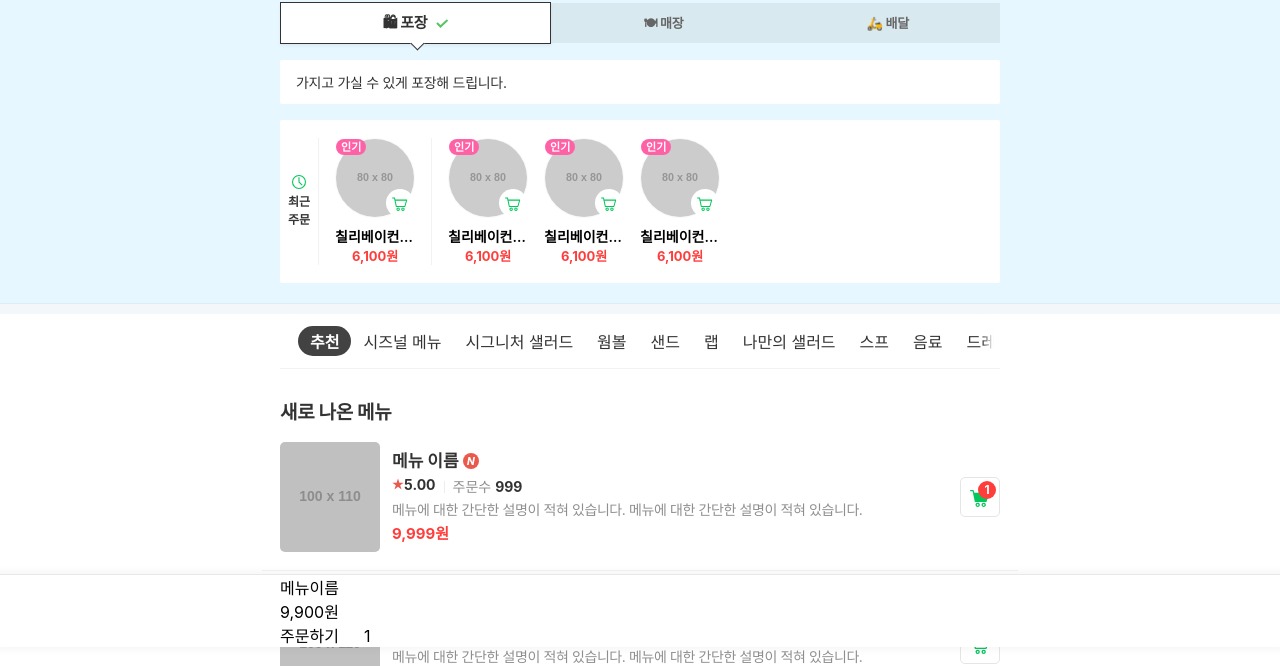
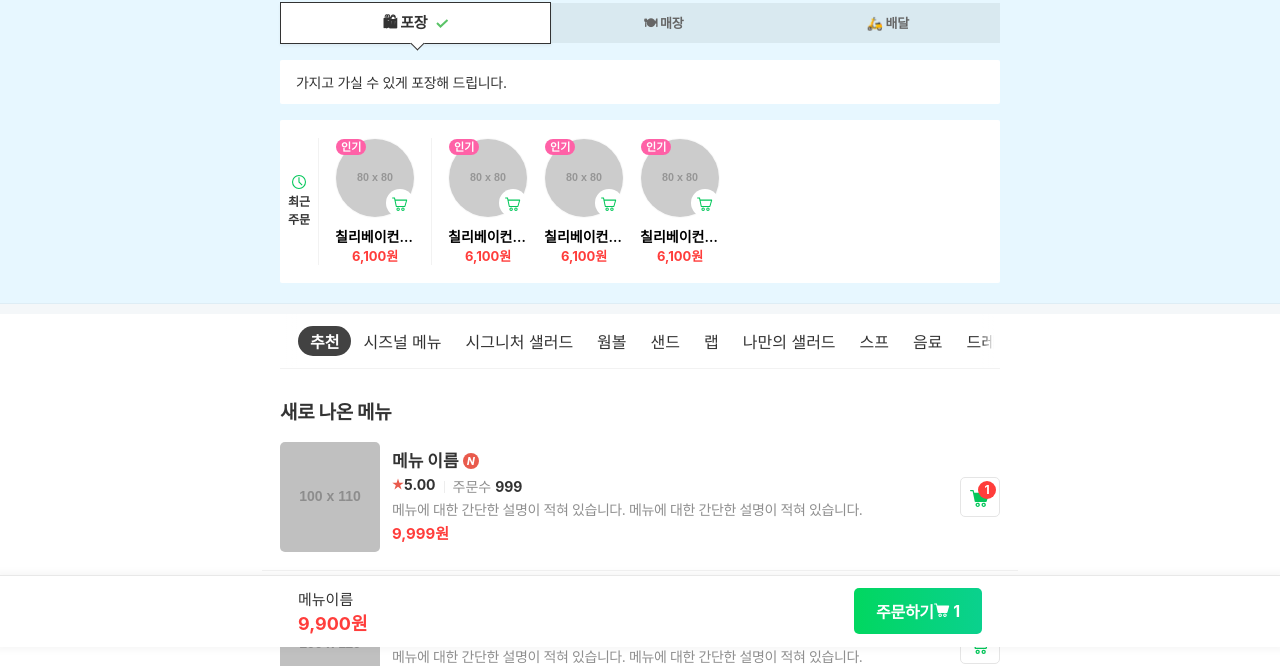
Before and after one commit to seo-png/naver-order-page, a plain HTML site: page docs/index.html in a window 1280 px wide. Shown: the part 153-819 px from the top of the page. Drawn offline with Linux system fonts and the light colour scheme; placeholder pictures from the web are drawn by us.

Commit message:
style update

```diff
--- a/assets/css/styles.css
+++ b/assets/css/styles.css
@@ -656,6 +656,53 @@ textarea::-webkit-outer-spin-button {
   z-index: 9100;
 }
 
+.order-box-area .common-inner {
+  display: -webkit-box;
+  display: -ms-flexbox;
+  display: flex;
+  -webkit-box-pack: justify;
+      -ms-flex-pack: justify;
+          justify-content: space-between;
+  padding: 12px 18px;
+}
+
+.order-box-area .menu-name {
+  font-size: 15px;
+  color: #333;
+  text-overflow: ellipsis;
+  white-space: nowrap;
+  overflow: hidden;
+}
+
+.order-box-area .menu-price {
+  font-size: 18px;
+  font-weight: 700;
+  color: #ff3d3b;
+  text-overflow: ellipsis;
+  white-space: nowrap;
+  overflow: hidden;
+}
+
+.order-box-area .btn-order {
+  display: -webkit-box;
+  display: -ms-flexbox;
+  display: flex;
+  -webkit-box-pack: center;
+      -ms-flex-pack: center;
+          justify-content: center;
+  -webkit-box-align: center;
+      -ms-flex-align: center;
+          align-items: center;
+  width: 128px;
+  height: 46px;
+  border-radius: 5px;
+  background-image: -webkit-gradient(linear, left top, right top, from(#01d760), to(#0ad18e));
+  background-image: linear-gradient(to right, #01d760, #0ad18e);
+  font-weight: 700;
+  letter-spacing: -.3px;
+  color: #fff;
+}
+
 .order-info-area {
   padding: 10px 18px 20px;
   border-bottom: 1px solid rgba(0, 0, 0, 0.04);
```
